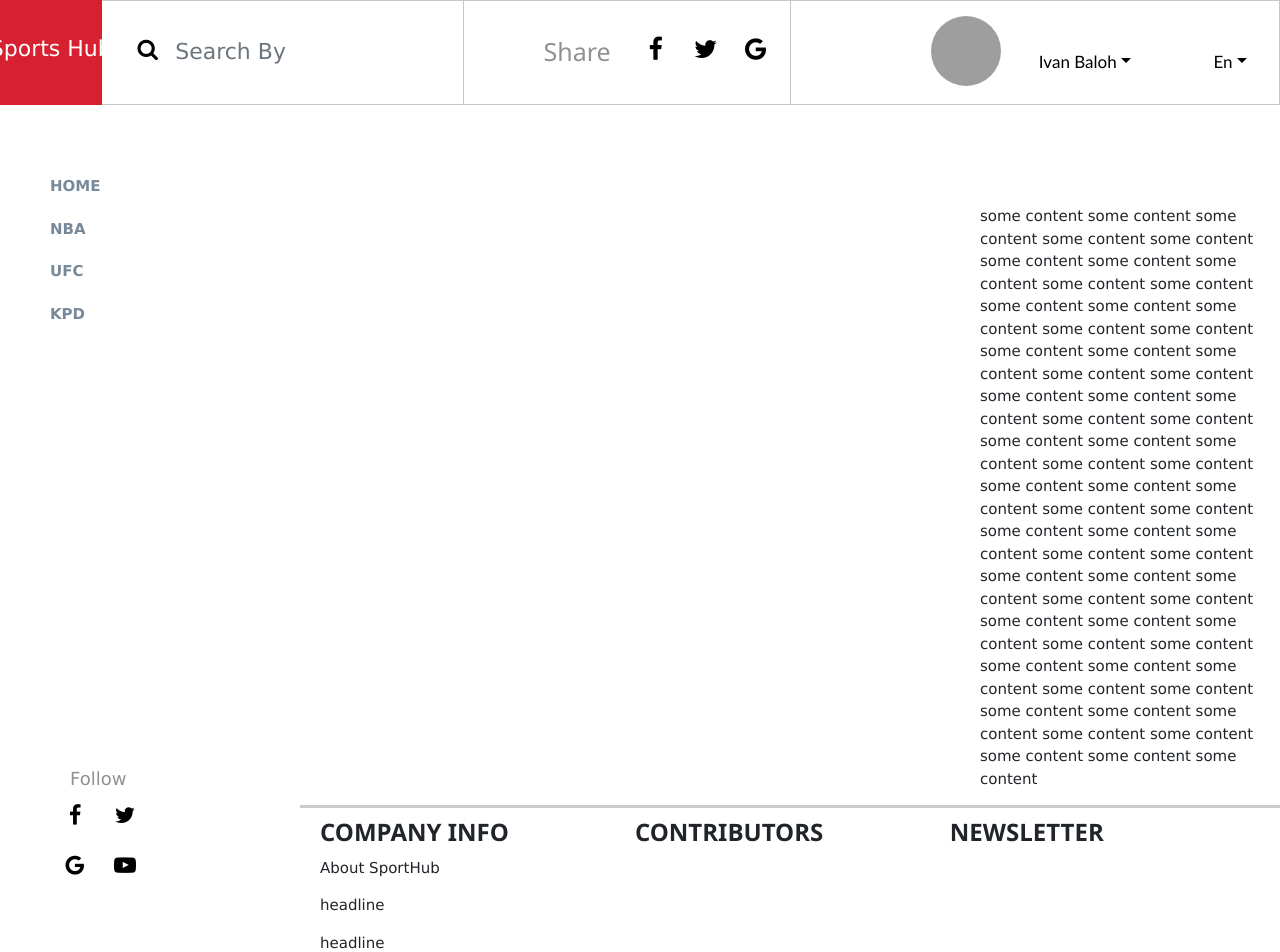
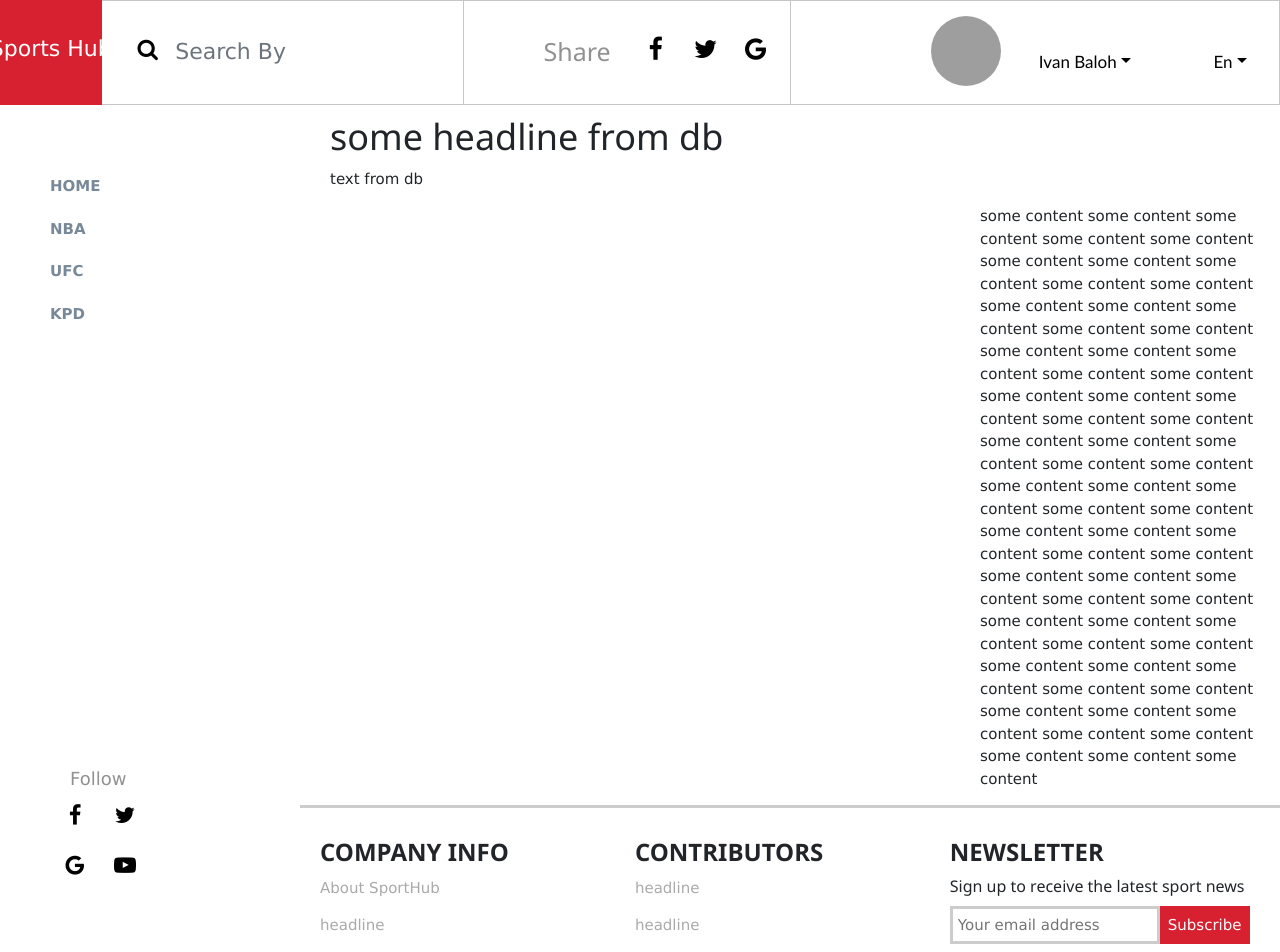
Before and after one commit to milinaire/SportsHub, a React (Create React App) app in the folder SportsHubWEB/ClientApp/: page /about in a window 1280 px wide. Shown: the top 952 px of the page. Built offline with nearby package versions, Linux system fonts and the light colour scheme; grey boxes are pictures that could not be loaded.

Commit message:
update footer

```diff
--- a/SportsHubWEB/ClientApp/src/App.js
+++ b/SportsHubWEB/ClientApp/src/App.js
@@ -12,6 +12,9 @@ import {TeamArticles} from "./containers/Article/TeamArticles";
 import { Privacy } from './components/Main/Footer/Privacy';
 import { Terms } from './components/Main/Footer/Terms';
 import { CompanyInfo } from './components/Main/Footer/CompanyInfo';
+import { Contributors } from './components/Main/Footer/Contributors';
+import { ContactUs } from './components/Main/Footer/ContactUs';
+import { AboutSportHub } from './components/Main/Footer/AboutSportHub';
 
 export default class App extends Component {
   static displayName = App.name;
@@ -22,6 +25,9 @@ export default class App extends Component {
       <Layout>
         <Route exact path='/' component={Home} />
         <Route exact path='/companyinfo/:name' component={CompanyInfo} />
+        <Route exact path='/contact' component={ContactUs} />
+        <Route exact path='/about' component={AboutSportHub} />
+        <Route exact path='/contributors/:name' component={Contributors} />
         <Route exact path='/privacy' component={Privacy} />
         <Route exact path='/terms' component={Terms} />
         <Route exact path='/nav/:category' component={CategoryArticles} />
--- /dev/null
+++ b/SportsHubWEB/ClientApp/src/components/Main/Footer/AboutSportHub.js
@@ -0,0 +1,18 @@
+import React, { Component } from "react";
+import "./Footer.css";
+
+
+export class AboutSportHub extends Component {
+    state={
+        Headline:"some headline from db",
+        Text:"text from db"
+    }
+  render() {
+    return (
+      <div>
+          <h1>{this.state.Headline}</h1>
+          <p>{this.state.Text}</p>
+      </div>
+    );
+  }
+}
--- /dev/null
+++ b/SportsHubWEB/ClientApp/src/components/Main/Footer/ContactUs.js
@@ -0,0 +1,22 @@
+import React, { Component } from "react";
+import "./Footer.css";
+
+
+export class ContactUs extends Component {
+    state={
+        Headline:"some headline from db",
+        Address:"address from db",
+        Tel:"Tel from db",
+        Email:"Email from db",
+    }
+  render() {
+    return (
+      <div>
+          <h1>{this.state.Headline}</h1>
+          <p>{this.state.Address}</p>
+          <p>{this.state.Tel}</p>
+          <p>{this.state.Email}</p>
+      </div>
+    );
+  }
+}
--- /dev/null
+++ b/SportsHubWEB/ClientApp/src/components/Main/Footer/Contributors.js
@@ -0,0 +1,19 @@
+import React, { Component } from "react";
+import "./Footer.css";
+
+
+export class Contributors extends Component {
+    state={
+        Headline:"some headline from db",
+        Text:"text from db"
+    }
+  render() {
+    return (
+      <div>
+          {this.props.match.params.name}
+          <h1>{this.state.Headline}</h1>
+          <p>{this.state.Text}</p>
+      </div>
+    );
+  }
+}
--- a/SportsHubWEB/ClientApp/src/components/Main/Footer/Footer.css
+++ b/SportsHubWEB/ClientApp/src/components/Main/Footer/Footer.css
@@ -5,7 +5,7 @@
   border-top: 3px solid #ccc;
   display: flex;
   justify-content: space-between;
-  padding: 0 20px;
+  padding: 20px 20px;
 }
 .footer-categiry {
   width: 33%;
@@ -60,3 +60,18 @@
   text-decoration: none;
   color: white;
 }
+.input-email{
+  border-radius: 0;
+  border: 3px solid #ccc;
+  padding: 5px;
+}
+.submit-email{
+  border-radius: 0;
+  border: 3px solid #d72130;
+  color: white;
+  background:#d72130 ;
+  padding: 5px;
+}
+.footer-categiry p{
+  color: #aaa;
+}
--- a/SportsHubWEB/ClientApp/src/components/Main/Footer/Footer.js
+++ b/SportsHubWEB/ClientApp/src/components/Main/Footer/Footer.js
@@ -4,47 +4,101 @@ import { NavLink, Row } from "reactstrap";
 
 export class Footer extends Component {
   state = {
-    showCompanyInfo: true,
-    showContybutors: true,
-    showNewsLetter: true,
-    CompanyInfoSections:[
-      {HeadLine:"About SportHub", show:true, url:"about"},
-      {HeadLine:"headline", show:true, url:"1"},
-      {HeadLine:"headline", show:true, url:"2"},
-      {HeadLine:"headline", show:true, url:"3"},
-      {HeadLine:"Contact Us", show:true, url:"contact"},
+    ContactUs:{ HeadLine: "Contact Us", show: true, url: "contact" },
+    AboutSportHub:{ HeadLine: "About SportHub", show: true, url: "about" },
+    CompanyInfo: {
+      title: "COMPANY INFO",
+      show: true,
+      sections: [
 
-    ]
+        { HeadLine: "headline", show: true, url: "1" },
+        { HeadLine: "headline", show: true, url: "2" },
+        { HeadLine: "headline", show: true, url: "3" },
+
+      ],
+    },
+    Contributors: {
+      title: "CONTRIBUTORS",
+      show: true,
+      contributors: [
+        { HeadLine: "headline", show: true, url: "1" },
+        { HeadLine: "headline", show: true, url: "2" },
+        { HeadLine: "headline", show: true, url: "3" },
+      ],
+    },
+    NewsLetter: {
+      title: "NEWSLETTER",
+      show: true,
+      showDescription: true,
+    },
   };
   render() {
     return (
       <footer>
         <div className={"footer-categiries"}>
-          {this.state.showCompanyInfo ? (
+          {this.state.CompanyInfo.show? (
             <div className="footer-categiry">
               <h3>
-                <b>COMPANY INFO</b>
+                <b>{this.state.CompanyInfo.title}</b>
               </h3>
-              {this.state.CompanyInfoSections.map(section=>
-              section.show?
-              <a href={`/companyinfo/${section.url}`}><p>{section.HeadLine}</p></a>
 
-              :null
-                )}
+              { this.state.AboutSportHub.show ? (
+                      <a href={`/${this.state.AboutSportHub.url}`}>
+                        <p>{this.state.AboutSportHub.HeadLine}</p>
+                      </a>
+                    )
+                  : null}
+                { this.state.CompanyInfo.sections.map((section) =>
+                    section.show ? (
+                      <a href={`/companyinfo/${section.url}`}>
+                        <p>{section.HeadLine}</p>
+                      </a>
+                    )
+                  : null)}
+                  { this.state.ContactUs.show ? (
+                      <a href={`/${this.state.ContactUs.url}`}>
+                        <p>{this.state.ContactUs.HeadLine}</p>
+                      </a>
+                    )
+                  : null}
+            </div>
+
+          ) : null}
+          {this.state.Contributors.show ? (
+            <div className="footer-categiry">
+              <h3>
+                <b>{this.state.Contributors.title}</b>
+              </h3>
+              {this.state.Contributors.contributors.map((contributor) =>
+                contributor.show ? (
+                  <a href={`/contributors/${contributor.url}`}>
+                    <p>{contributor.HeadLine}</p>
+                  </a>
+                ) : null
+              )}
             </div>
           ) : null}
-          {this.state.showContybutors ? (
+          {this.state.NewsLetter.show ? (
             <div className="footer-categiry">
               <h3>
-                <b>CONTRIBUTORS</b>
+                <b>{this.state.NewsLetter.title}</b>
               </h3>
-            </div>
-          ) : null}
-          {this.state.showNewsLetter ? (
-            <div className="footer-categiry">
-              <h3>
-                <b>NEWSLETTER</b>
-              </h3>
+              {this.state.NewsLetter.showDescription ? (
+                <h6>Sign up to receive the latest sport news</h6>
+              ) : null}
+              <form>
+                <input
+                  className="input-email"
+                  type="email"
+                  name="email"
+                  placeholder="Your email address"
+                />
+                <input
+                  className="submit-email"
+                  type="submit"
+                  value="Subscribe"
+                />
+              </form>
             </div>
           ) : null}
         </div>
```
